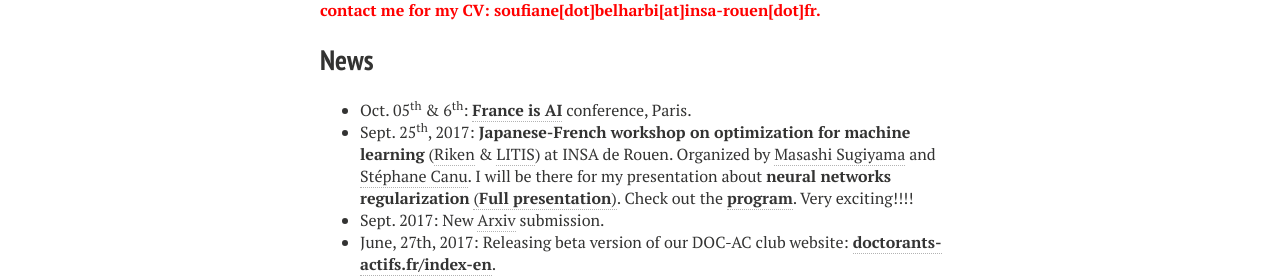
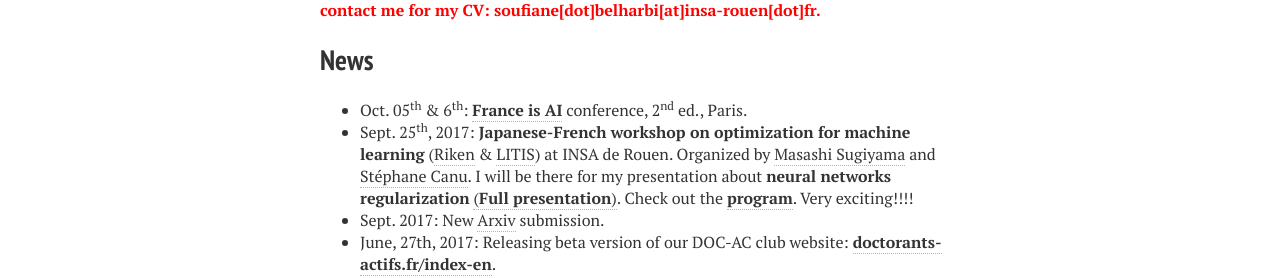
Before and after one commit to sbelharbi/sbelharbi.github.io, a Jekyll site: the page built from index.md, in a window 1280 px wide. Shown: the part 1495-1773 px from the top of the page. Built offline with Jekyll 4.4.1, drawn with Linux system fonts in a browser that asks for light colours; nearby versions of some CDN libraries.

Commit message:
France is AI. 2nd ed.

```diff
--- a/index.md
+++ b/index.md
@@ -29,7 +29,7 @@ I am intrigued and particularly interested in **learning representations in deep
 <span style="color:red"> **I am currently looking for a postdoc position in deep learning domain. Please, contact me for my CV: soufiane[dot]belharbi[at]insa-rouen[dot]fr.**</span>
 
 ## News
-* Oct. 05<sup>th</sup> & 6<sup>th</sup>: [**France is AI**](http://franceisai.com/conference/) conference, Paris.
+* Oct. 05<sup>th</sup> & 6<sup>th</sup>: [**France is AI**](http://franceisai.com/conference/) conference, 2<sup>nd</sup> ed., Paris.
 * Sept. 25<sup>th</sup>, 2017: **Japanese-French workshop on optimization for machine learning** ([Riken](http://www.riken.jp/en/) & [LITIS](http://www.litislab.eu/)) at
 INSA de Rouen. Organized by [Masashi Sugiyama](http://www.ms.k.u-tokyo.ac.jp/sugi/) and [Stéphane Canu](http://asi.insa-rouen.fr/enseignants/~scanu/). I will be there for my presentation about **neural networks regularization** [(**Full presentation**)](/publications/2017/presentation-Neural-networks-regularization-through-representation-learning-Japan-France-workshop-opimization-ml-insa-de-rouen.pdf). Check out the [**program**](https://www.linkedin.com/pulse/japanese-french-workshop-optimization-machine-riken-litis-belharbi). Very exciting!!!!
 * Sept. 2017: New [Arxiv](https://arxiv.org/abs/1709.01867) submission.
```
